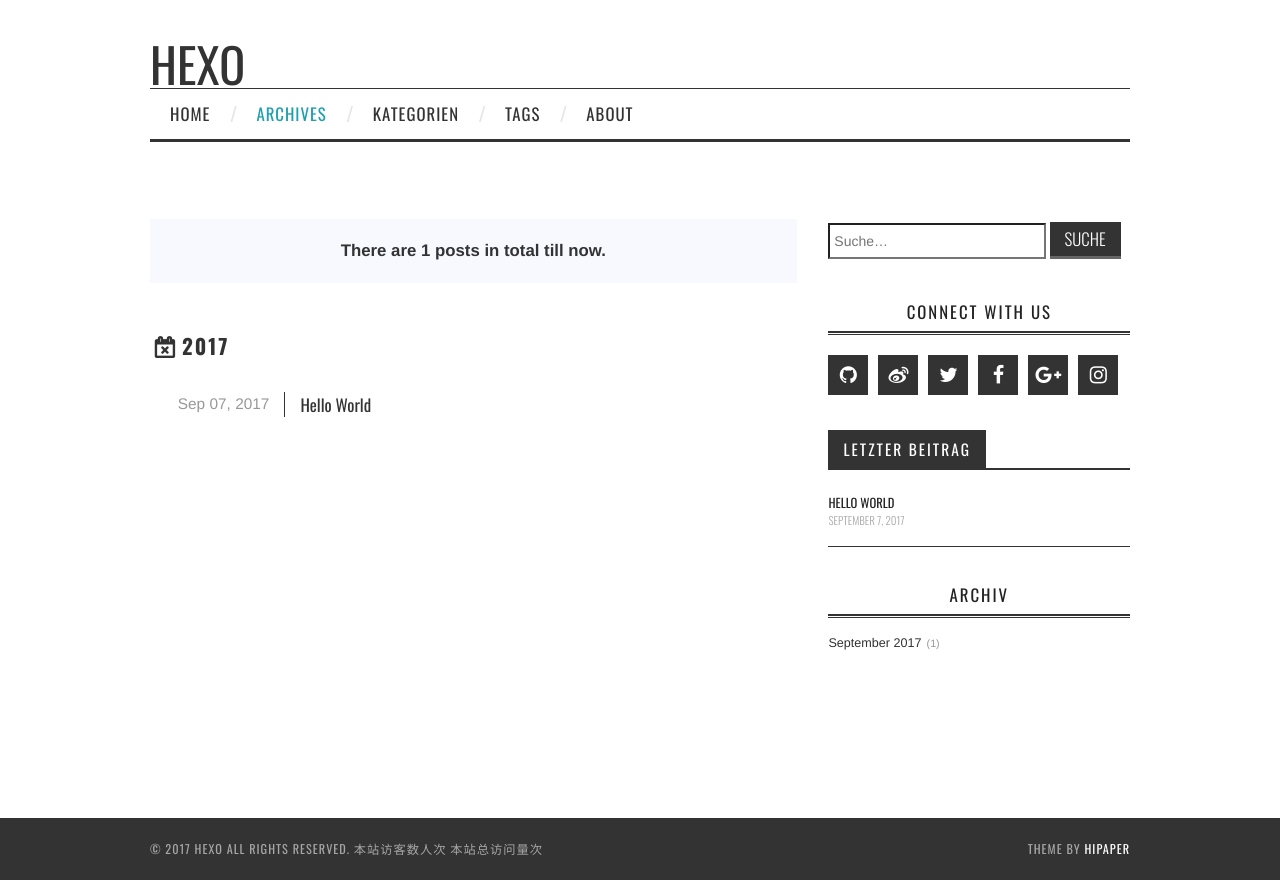
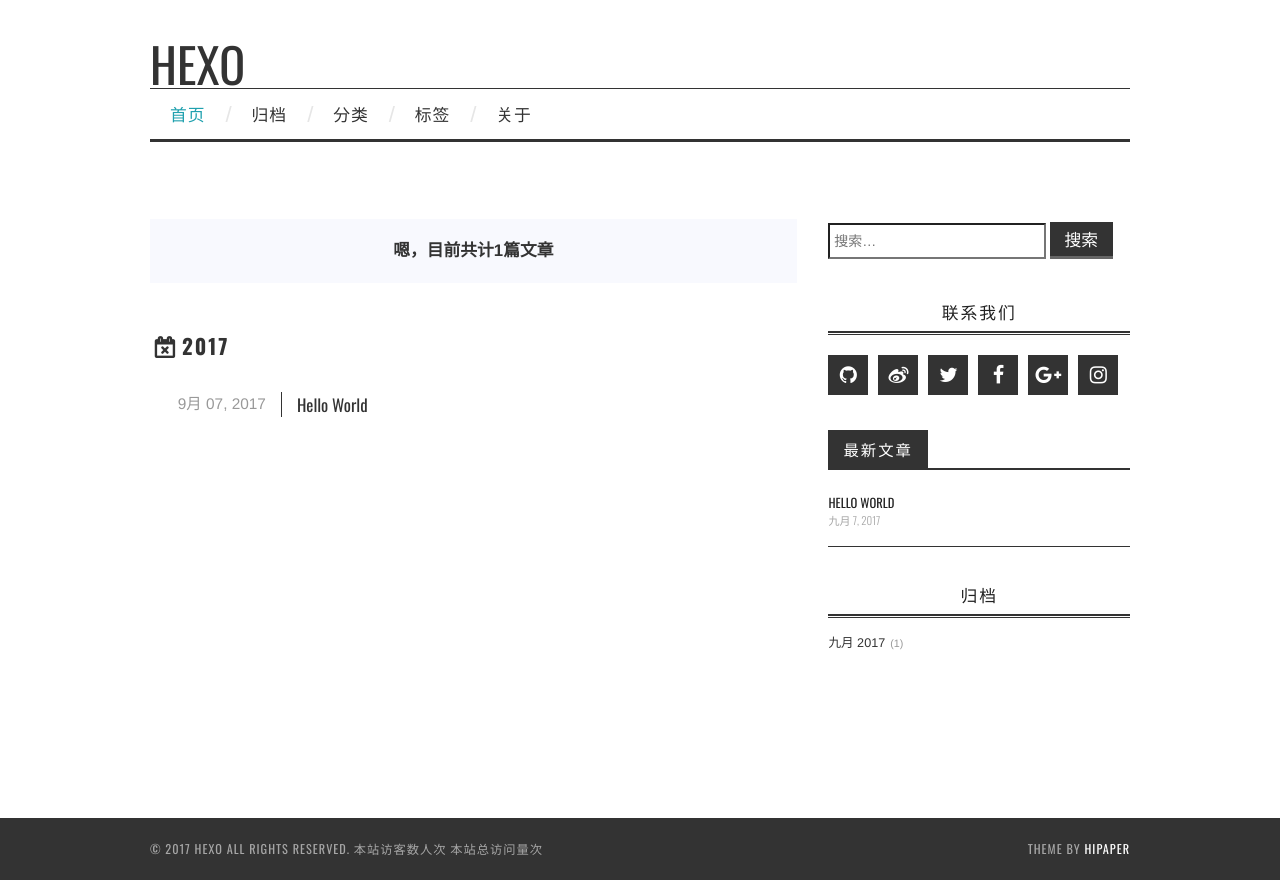
Before and after one commit to NoraLigithub/NoraLigithub.github.io, a plain HTML site: page archives/2017/09/index.html in a window 1280 px wide. Drawn offline with nearby package versions, Linux system fonts and the light colour scheme; some packages are replaced by stand-ins of ours; no server answers; a script that the page names is missing.

Commit message:
Site updated: 2017-09-07 16:04:36

```diff
--- a/archives/2017/09/index.html
+++ b/archives/2017/09/index.html
@@ -3,7 +3,7 @@
 <head>
   <meta charset="utf-8">
 
-  <title>Archiv: 2017/9 | Hexo</title>
+  <title>归档: 2017/9 | Hexo</title>
   <meta name="viewport" content="width=device-width, initial-scale=1, maximum-scale=1">
 
 
@@ -13,7 +13,7 @@
 <meta property="og:title" content="Hexo">
 <meta property="og:url" content="http://yoursite.com/archives/2017/09/index.html">
 <meta property="og:site_name" content="Hexo">
-<meta property="og:locale" content="zh-Hans">
+<meta property="og:locale" content="zh-CN">
 <meta name="twitter:card" content="summary">
 <meta name="twitter:title" content="Hexo">
 
@@ -74,15 +74,15 @@
             <div class="clearfix sf-menu">
               <ul id="main-nav" class="menu sf-js-enabled sf-arrows"  style="touch-action: pan-y;">
 
-                      <li class="menu-item menu-item-type-custom menu-item-object-custom menu-item-home menu-item-1663"> <a class="" href="/">Home</a> </li>
+                      <li class="menu-item menu-item-type-custom menu-item-object-custom menu-item-home menu-item-1663"> <a class="" href="/">首页</a> </li>
 
-                      <li class="menu-item menu-item-type-custom menu-item-object-custom menu-item-home menu-item-1663"> <a class="" href="/archives">Archives</a> </li>
+                      <li class="menu-item menu-item-type-custom menu-item-object-custom menu-item-home menu-item-1663"> <a class="" href="/archives">归档</a> </li>
 
-                      <li class="menu-item menu-item-type-custom menu-item-object-custom menu-item-home menu-item-1663"> <a class="" href="/categories">Kategorien</a> </li>
+                      <li class="menu-item menu-item-type-custom menu-item-object-custom menu-item-home menu-item-1663"> <a class="" href="/categories">分类</a> </li>
 
-                      <li class="menu-item menu-item-type-custom menu-item-object-custom menu-item-home menu-item-1663"> <a class="" href="/tags">Tags</a> </li>
+                      <li class="menu-item menu-item-type-custom menu-item-object-custom menu-item-home menu-item-1663"> <a class="" href="/tags">标签</a> </li>
 
-                      <li class="menu-item menu-item-type-custom menu-item-object-custom menu-item-home menu-item-1663"> <a class="" href="/about">About</a> </li>
+                      <li class="menu-item menu-item-type-custom menu-item-object-custom menu-item-home menu-item-1663"> <a class="" href="/about">关于</a> </li>
 
               </ul>
             </div>
@@ -99,7 +99,7 @@
       <div id="content" class="outer">
 
           <section id="main">
-  <div class="archives-tags-wrap"><blockquote><span>There are 1 posts in total till now.</span></blockquote>
+  <div class="archives-tags-wrap"><blockquote><span>嗯，目前共计1篇文章</span></blockquote>
 
 
 
@@ -123,7 +123,7 @@
     <header class="archive-article-header">
 
       <a href="/2017/09/07/hello-world/" class="archive-article-date">
-		  <time datetime="2017-09-07T05:03:38.000Z" itemprop="datePublished">Sep 07, 2017</time>
+		  <time datetime="2017-09-07T05:03:38.000Z" itemprop="datePublished">9月 07, 2017</time>
 	  </a>
 
 
@@ -154,15 +154,15 @@
     <form class="search-form">
         <label style="width: 72%;">
             <span class="screen-reader-text">Search for:</span>
-            <input type="search" class="search-field" style="height: 36px; width: 100%;" placeholder=" Suche…" value="" name="s" title="Search for:">
+            <input type="search" class="search-field" style="height: 36px; width: 100%;" placeholder=" 搜索…" value="" name="s" title="Search for:">
         </label>
-        <input type="submit" class="search-form-submit" value="Suche">
+        <input type="submit" class="search-form-submit" value="搜索">
     </form>
     <div class="ins-search">
     <div class="ins-search-mask"></div>
     <div class="ins-search-container">
         <div class="ins-input-wrapper">
-            <input type="text" class="ins-search-input" placeholder="Type something..."/>
+            <input type="text" class="ins-search-input" placeholder="请输入关键词..."/>
             <span class="ins-close ins-selectable"><i class="fa fa-times-circle"></i></span>
         </div>
         <div class="ins-section-wrapper">
@@ -174,11 +174,11 @@
 (function (window) {
     var INSIGHT_CONFIG = {
         TRANSLATION: {
-            POSTS: 'Posts',
-            PAGES: 'Pages',
-            CATEGORIES: 'Categories',
-            TAGS: 'Tags',
-            UNTITLED: '(Untitled)',
+            POSTS: '文章',
+            PAGES: '页面',
+            CATEGORIES: '分类',
+            TAGS: '标签',
+            UNTITLED: '(无标题)',
         },
         ROOT_URL: '/',
         CONTENT_URL: '/content.json',
@@ -193,7 +193,7 @@
 
 
   <div class="widget-wrap">
-    <h3 class="widget-title">Connect With Us</h3>
+    <h3 class="widget-title">联系我们</h3>
     <div class="widget widget_athemes_social_icons">
 
     	<ul class="clearfix widget-social-icons">
@@ -237,7 +237,7 @@
 
   <div class="widget_athemes_tabs">
     <ul id="widget-tab" class="clearfix widget-tab-nav">
-      <li class="active"><a>letzter Beitrag</a></li>
+      <li class="active"><a>最新文章</a></li>
     </ul>
     <div class="widget">
       <ul>
@@ -249,7 +249,7 @@
 
 
               <h6 style="margin: 0;"><a href="/2017/09/07/hello-world/">Hello World</a></h6>
-              <span>September 7, 2017</span>
+              <span>九月 7, 2017</span>
             </div>
 
           </li>
@@ -269,10 +269,10 @@
 
 
   <div class="widget-wrap">
-    <h3 class="widget-title">Archiv</h3>
+    <h3 class="widget-title">归档</h3>
 
     <div class="widget">
-      <ul class="archive-list"><li class="archive-list-item"><a class="archive-list-link" href="/archives/2017/09/">September 2017</a><span class="archive-list-count">1</span></li></ul>
+      <ul class="archive-list"><li class="archive-list-item"><a class="archive-list-link" href="/archives/2017/09/">九月 2017</a><span class="archive-list-count">1</span></li></ul>
     </div>
   </div>
 
```
Also changed, not shown: 2017/09/07/hello-world/index.html (+8 -8 lines), archives/2017/index.html (+22 -22 lines), archives/index.html (+22 -22 lines), index.html (+21 -21 lines).
